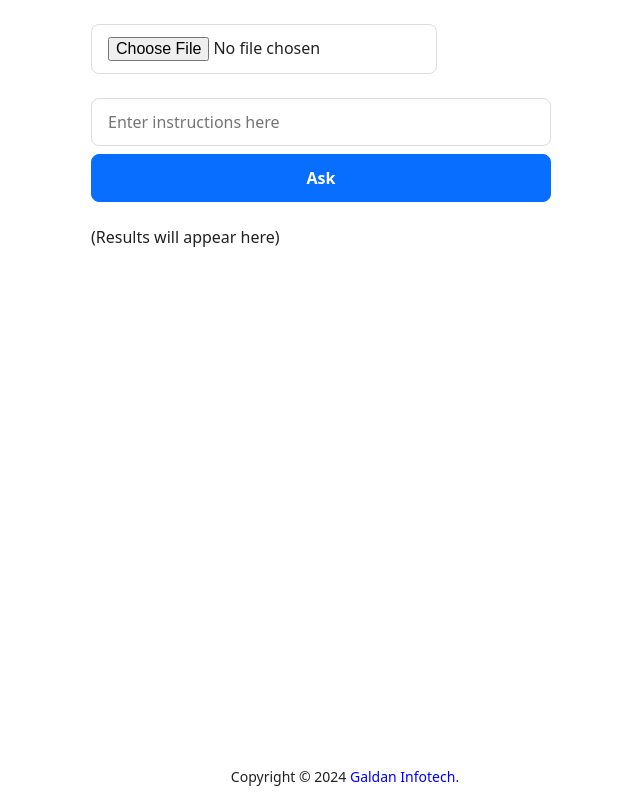
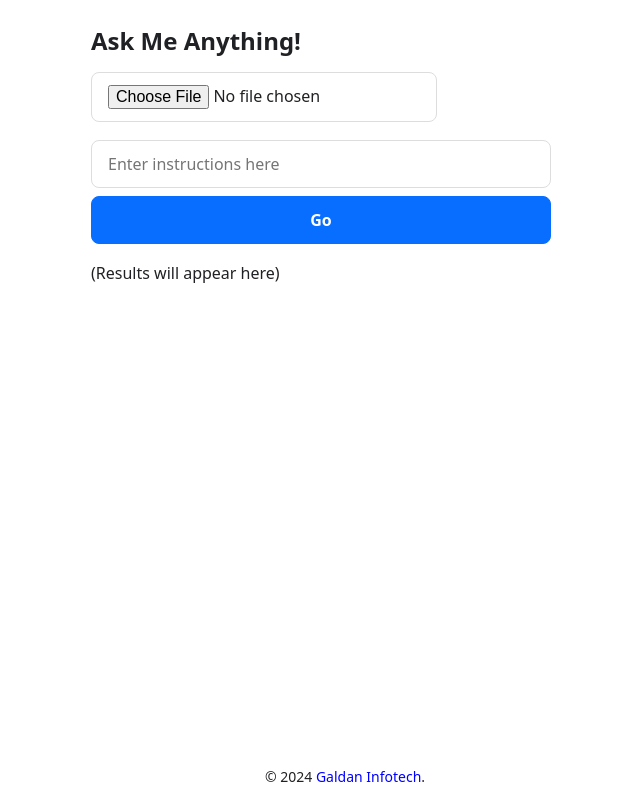
Before and after one commit to galdaninfotech/gemini-app, a website built with Vite: page index.html in a window 1280 px wide. Shown: the whole page, without its empty margins (319-959 px from the left). Built offline with nearby package versions, Linux system fonts and the light colour scheme; some packages are replaced by stand-ins of ours.

Commit message:
Edited files

```diff
--- a/index.html
+++ b/index.html
@@ -40,7 +40,7 @@
           <input name="prompt" placeholder="Enter instructions here" type="text"
             value="">
         </label>
-        <button type="submit">Ask</button>
+        <button type="submit">Go</button>
       </div>
     </form>
     <p class="output">(Results will appear here)</p>
@@ -49,7 +49,7 @@
   </main>
 
 <footer class="footer">
-    <p>Copyright &copy; 2024 <span>Galdan Infotech</span>.</p>
+    <p>&copy; 2024 <span>Galdan Infotech</span>.</p>
   </footer>
 
   <script type="module" src="/main.js"></script>
--- a/style.css
+++ b/style.css
@@ -23,11 +23,12 @@ main {
 }
 
 h1 {
-  display: none;
+  display: flex;
   align-items: center;
   gap: 8px;
   margin: 0 auto;
   font-size: 24px;
+  margin-bottom: 15px;
 }
 
 /* h1::before {
@@ -99,7 +100,7 @@ form {
 }
 
 .prompt-box {
-  margin: 24px 0;
+  margin: 18px 0;
   width: 100%;
   display: flex;
   flex-direction: column;
```
Also changed, not shown: public/manifest.json.
